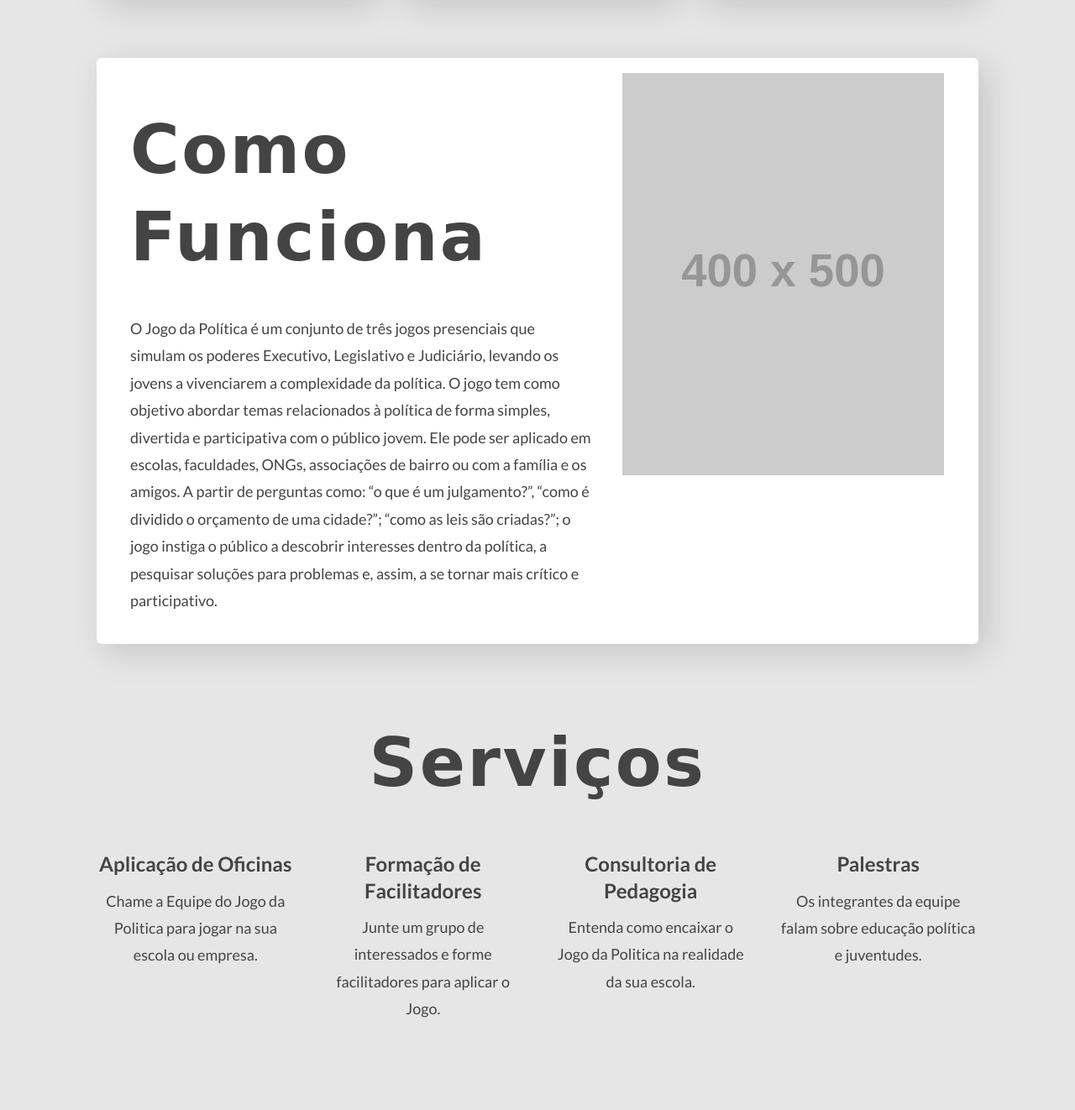
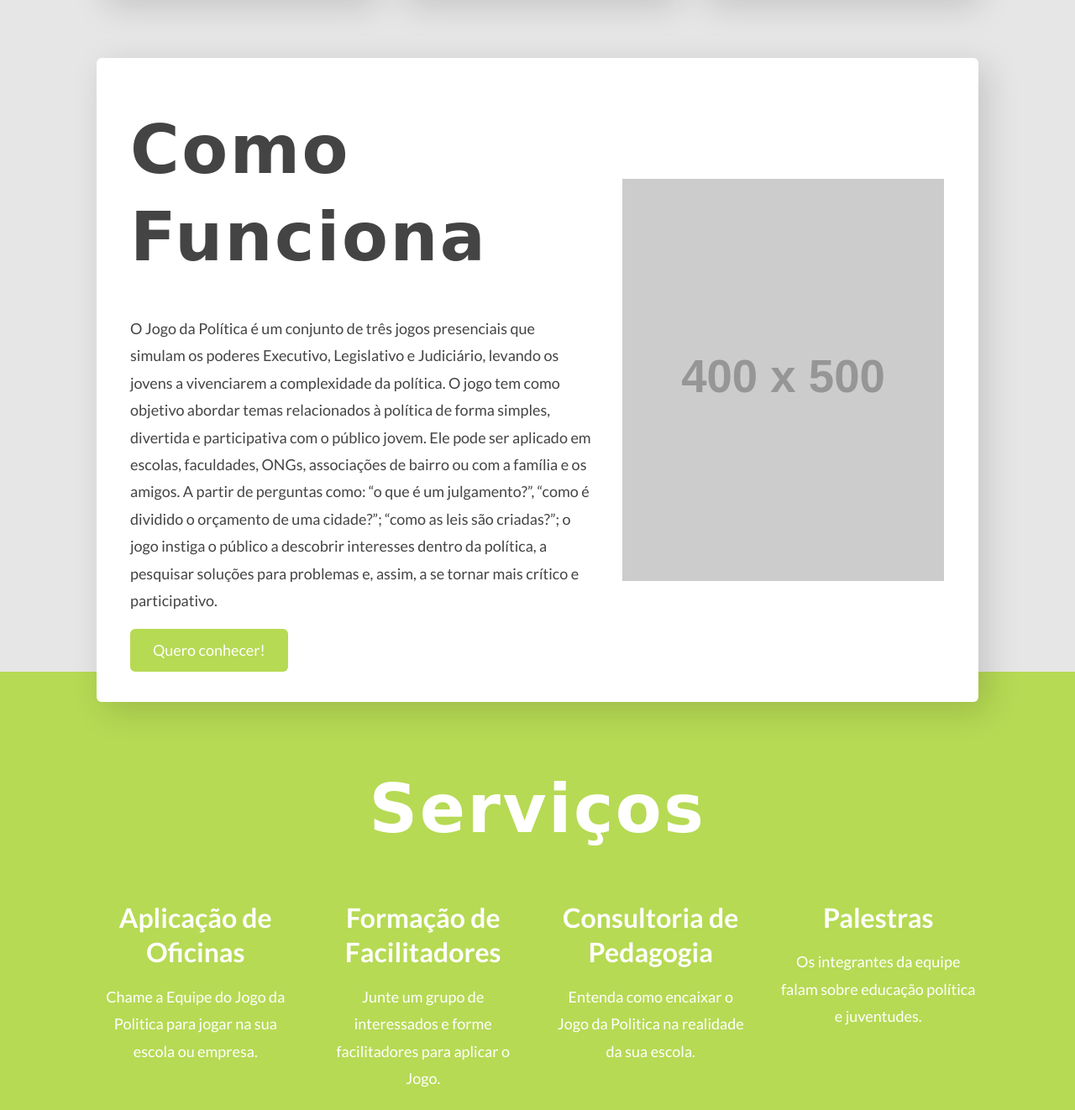
Before and after one commit to jogodapolitica/jogodapolitica.github.io, a website: page index.html in a window 1280 px wide. Shown: the part 1114-2436 px from the top of the page at 84% size. Drawn offline with Linux system fonts and the light colour scheme; placeholder pictures from the web are drawn by us; a web font is replaced by a local one.

Commit message:
botão adicionado a sessão 'como funciona' e novas classes de estilo para a sessão de serviços

```diff
--- a/index.html
+++ b/index.html
@@ -89,11 +89,16 @@
 				<div class="card card--section">
 					<div class="card__body">
 						<div class="row">
-							<div class="grid-xs-12 grid-md-7">
+							<div class="grid-xs-12 grid-md-7 middle-position">
 								<h2 class="d2">Como Funciona</h2>
-								<p>O Jogo da Política é um conjunto de três jogos presenciais que simulam os poderes Executivo, Legislativo e Judiciário, levando os jovens a vivenciarem a complexidade da política. O jogo tem como objetivo abordar temas relacionados à política de forma simples, divertida e participativa com o público jovem. Ele pode ser aplicado em escolas, faculdades, ONGs, associações de bairro ou com a família e os amigos. A partir de perguntas como: “o que é um julgamento?”, “como é dividido o orçamento de uma cidade?”; “como as leis são criadas?”; o jogo instiga o público a descobrir interesses dentro da política, a pesquisar soluções para problemas e, assim, a se tornar mais crítico e participativo.</p>
+								<p>
+									O Jogo da Política é um conjunto de três jogos presenciais que simulam os poderes Executivo, Legislativo e Judiciário, levando os jovens a vivenciarem a complexidade da política. O jogo tem como objetivo abordar temas relacionados à política de forma simples, divertida e participativa com o público jovem. Ele pode ser aplicado em escolas, faculdades, ONGs, associações de bairro ou com a família e os amigos. A partir de perguntas como: “o que é um julgamento?”, “como é dividido o orçamento de uma cidade?”; “como as leis são criadas?”; o jogo instiga o público a descobrir interesses dentro da política, a pesquisar soluções para problemas e, assim, a se tornar mais crítico e participativo.
+								</p>
+								<p>
+									<a href="#" class="btn btn--secondary">Quero conhecer!</a>
+								</p>
 							</div>
-							<div class="grid-xs-12 grid-md-5">
+							<div class="grid-xs-12 grid-md-5 middle-position">
 								<figure class="img-centered">
 									<img src="http://via.placeholder.com/400x500/ffffff/444444?text=IMAGE%20HERE" alt="">
 								</figure>
@@ -104,24 +109,24 @@
 			</div>
 		</section>
 
-		<section class="section">
+		<section class="section services">
 			<div class="container">
 				<h2 class="d2 text-center">Serviços</h2>
 				<ul class="row">
 					<li class="grid-xs-12 grid-sm-6 grid-lg-3 text-center">
-						<h3 class="h5 nr-font-stack">Aplicação de Oficinas</h3>
+						<h3 class="h4 nr-font-stack">Aplicação de Oficinas</h3>
 						<p>Chame a Equipe do Jogo da Politica para jogar na sua escola ou empresa.</p>
 					</li>
 					<li class="grid-xs-12 grid-sm-6 grid-lg-3 text-center">
-						<h3 class="h5 nr-font-stack">Formação de Facilitadores</h3>
+						<h3 class="h4 nr-font-stack">Formação de Facilitadores</h3>
 						<p>Junte um grupo de interessados e forme facilitadores para aplicar o Jogo.</p>
 					</li>
 					<li class="grid-xs-12 grid-sm-6 grid-lg-3 text-center">
-						<h3 class="h5 nr-font-stack">Consultoria de Pedagogia</h3>
+						<h3 class="h4 nr-font-stack">Consultoria de Pedagogia</h3>
 						<p>Entenda como encaixar o Jogo da Politica na realidade da sua escola.</p>
 					</li>
 					<li class="grid-xs-12 grid-sm-6 grid-lg-3 text-center">
-						<h3 class="h5 nr-font-stack">Palestras</h3>
+						<h3 class="h4 nr-font-stack">Palestras</h3>
 						<p>Os integrantes da equipe falam sobre educação política e juventudes.</p>
 					</li>
 				</ul>
```
